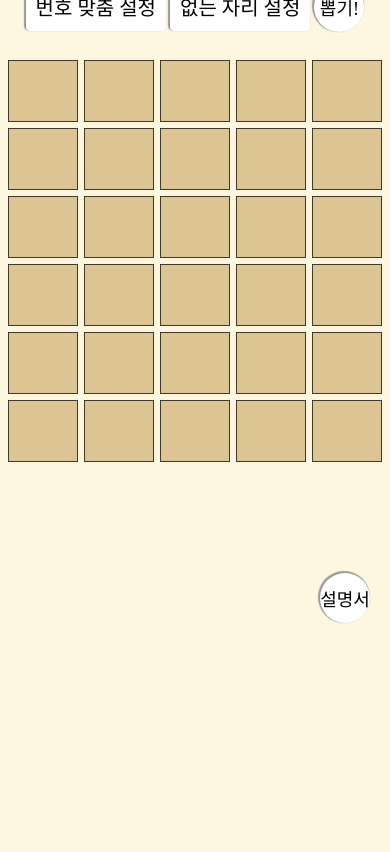
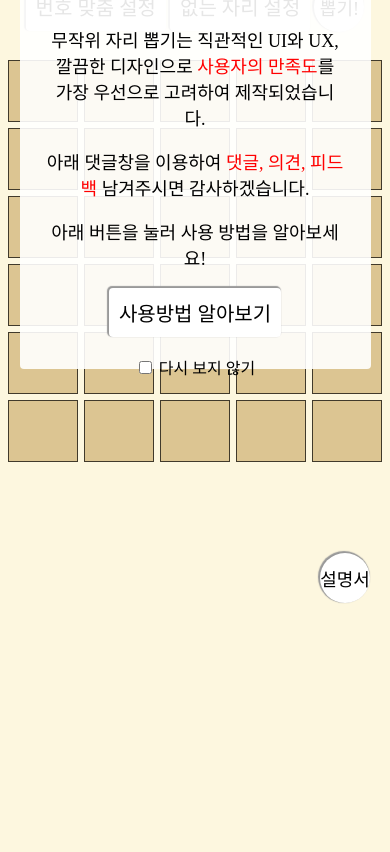
Before and after one commit to Yangyoonjoon/seatPicker, a plain HTML site: page deploy/index.html in a window 390 px wide. Shown: the part 201-1053 px from the top of the page. Drawn offline with Linux system fonts and the light colour scheme; a script that the page names is missing; a web font is replaced by a local one.

Commit message:
Add Popup

```diff
--- a/deploy/css/style.css
+++ b/deploy/css/style.css
@@ -95,11 +95,16 @@ input[type="range"] {
   transform: scale(0.9);
 }
 
+.btn:focus {
+  outline: none;
+}
+
 #del_btn,
 #num_btn,
 #manual_num_btn,
 #manual_del_btn,
-#chat_btn {
+#chat_btn,
+#popup_btn {
   font-family: "BMEuljiro10yearslater";
   font-size: 20px;
   padding: 10px;
@@ -115,21 +120,9 @@ input[type="range"] {
 #pick_btn:hover,
 #manual_num_btn:hover,
 #manual_del_btn:hover,
-#manual_pick_btn:hover {
+#manual_pick_btn:hover,
+#popup_btn:hover {
   background-color: rgba(170, 120, 30, 0.2);
-}
-
-#del_btn:focus,
-.seat_btn:focus,
-#num_btn:focus,
-#pick_btn:focus,
-#manual_btn:focus,
-#manual_num_btn:focus,
-#manual_del_btn:focus,
-#manual_pick_btn:focus,
-.manual_seat_btn:focus,
-#chat_btn:focus {
-  outline: none;
 }
 
 .num_form,
@@ -198,7 +191,7 @@ input[type="range"] {
 
 #manual_btn {
   position: fixed;
-  bottom: 20px;
+  bottom: 40px;
   right: 20px;
   z-index: 10000;
 }
@@ -211,7 +204,7 @@ input[type="range"] {
   display: flex;
   flex-direction: column;
   align-items: center;
-  width: 85%;
+  width: 90%;
   margin: 0 auto;
   border: 2px solid rgba(170, 120, 30, 0.8);
   margin-top: 30px;
@@ -241,7 +234,7 @@ input[type="range"] {
   white-space: nowrap;
 }
 
-.manual_important {
+.important {
   color: red;
 }
 
@@ -282,6 +275,62 @@ p {
 .copyright {
   text-align: center;
   margin: 10px 0;
+}
+
+#popup {
+  width: 70%;
+  height: 450px;
+  left: 15%;
+  top: 100px;
+  background-color: rgba(255, 255, 255, 0.9);
+  position: fixed;
+  z-index: 10000;
+  display: flex;
+  flex-direction: column;
+  align-items: center;
+  text-align: center;
+  border-radius: 4px;
+  padding-top: 20px;
+  transition: all 0.4s;
+}
+
+.notice {
+  width: 70%;
+  transition: all 0.4s;
+}
+
+.notice p {
+  transition: all 0.4s;
+}
+
+@media (max-width: 950px) {
+  #popup {
+    width: 80%;
+    left: 10%;
+  }
+}
+
+@media (max-width: 840px) {
+  #popup {
+    width: 85%;
+    left: 7.5%;
+  }
+}
+
+@media (max-width: 800px) {
+  #popup {
+    width: 90%;
+    left: 5%;
+  }
+}
+
+@media (max-width: 520px) {
+  .notice p {
+    font-size: 18px;
+  }
+  .notice {
+    width: 85%;
+  }
 }
 
 @media (max-width: 720px) {
--- a/deploy/index.html
+++ b/deploy/index.html
@@ -1,6 +1,20 @@
 <!DOCTYPE html>
 <html lang="ko">
   <head>
+    <!-- Global site tag (gtag.js) - Google Analytics -->
+    <script
+      async
+      src="https://www.googletagmanager.com/gtag/js?id=G-3K57BDGSCH"
+    ></script>
+    <script>
+      window.dataLayer = window.dataLayer || [];
+      function gtag() {
+        dataLayer.push(arguments);
+      }
+      gtag("js", new Date());
+
+      gtag("config", "G-3K57BDGSCH");
+    </script>
     <meta charset="UTF-8" />
     <meta name="viewport" content="width=device-width, initial-scale=1.0" />
     <link rel="stylesheet" href="css/style.css" />
@@ -39,6 +53,28 @@
     <meta property="og:image" content="img/favicon.png" />
   </head>
   <body>
+    <div id="popup" class="none">
+      <h1>환영합니다!</h1>
+      <div class="notice">
+        <p>
+          무작위 자리 뽑기는 직관적인 UI와 UX, 깔끔한 디자인으로
+          <span class="important">사용자의 만족도</span>를 가장 우선으로
+          고려하여 제작되었습니다.
+        </p>
+        <p>
+          아래 댓글창을 이용하여
+          <span class="important">댓글, 의견, 피드백</span> 남겨주시면
+          감사하겠습니다.
+        </p>
+        <p>아래 버튼을 눌러 사용 방법을 알아보세요!</p>
+      </div>
+      <button id="popup_btn" class="btn">사용방법 알아보기</button>
+      <br />
+      <div>
+        <input type="checkbox" name="popup_checkbox" id="popup_checkbox" />
+        <label for="popup_checkbox">다시 보지 않기</label>
+      </div>
+    </div>
     <div class="wrapper">
       <h1 class="title">무작위 <span id="seat_cnt"></span>자리 뽑기</h1>
       <div class="col_input">
@@ -142,7 +178,7 @@
             <br />
             예) 1-3, 6 => 1, 2, 3, 6
             <br /><br />
-            <span class="manual_important"
+            <span class="important"
               >설정을 하지 않을 경우 번호는 1부터 자리 개수까지입니다.</span
             >
           </p>
--- a/deploy/js/main.js
+++ b/deploy/js/main.js
@@ -13,17 +13,22 @@ const col = document.getElementById("col"),
   manualBtn = document.getElementById("manual_btn"),
   manual = document.getElementById("manual"),
   chatBtn = document.getElementById("chat_btn"),
-  chat = document.getElementById("chat");
+  chat = document.getElementById("chat"),
+  popup = document.getElementById("popup"),
+  popupBtn = document.getElementById("popup_btn"),
+  popupCheckbox = document.getElementById("popup_checkbox");
 
 const NONE = "none";
 const DEL = "delete";
 const DISABLED = "disabled";
 const RETRY = "retry";
 const CHANGE = "change";
+const POPUP = "popup";
 
 let isDelStart = false;
 let isNumSetting = false;
 let isPickStart = false;
+let isFirstLoading = true;
 
 const deleteList = [];
 
@@ -345,7 +350,24 @@ function scrollToChat() {
   pickBtn.classList.add(RETRY);
 }
 
+function closePopup() {
+  if (popupCheckbox.checked) {
+    localStorage.setItem(POPUP, "false");
+  }
+  popup.classList.add(NONE);
+  scrollToManual();
+}
+
+function showPopup() {
+  let isPopupShow = localStorage.getItem(POPUP);
+  if (isPopupShow != "false" && isFirstLoading) {
+    popup.classList.remove(NONE);
+    isFirstLoading = false;
+  }
+}
+
 function init() {
+  showPopup();
   rangeChange();
   col.onchange = rangeChange;
   row.onchange = rangeChange;
@@ -354,6 +376,7 @@ function init() {
   pickBtn.addEventListener("click", handlePickBtn);
   manualBtn.addEventListener("click", scrollToManual);
   chatBtn.addEventListener("click", scrollToChat);
+  popupBtn.addEventListener("click", closePopup);
 }
 
 init();
```
Also changed, not shown: deploy/img/favicon.ico (deleted), deploy/img/favicon.png (deleted).
